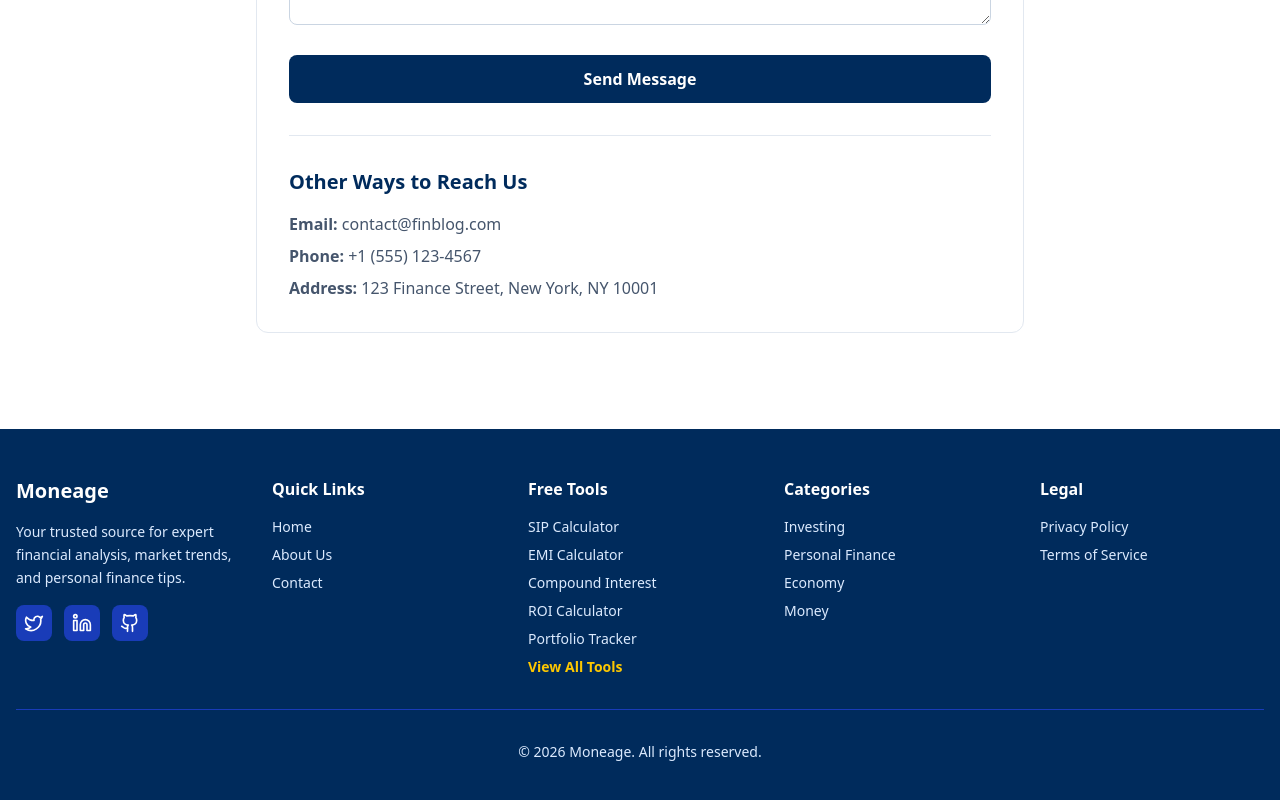
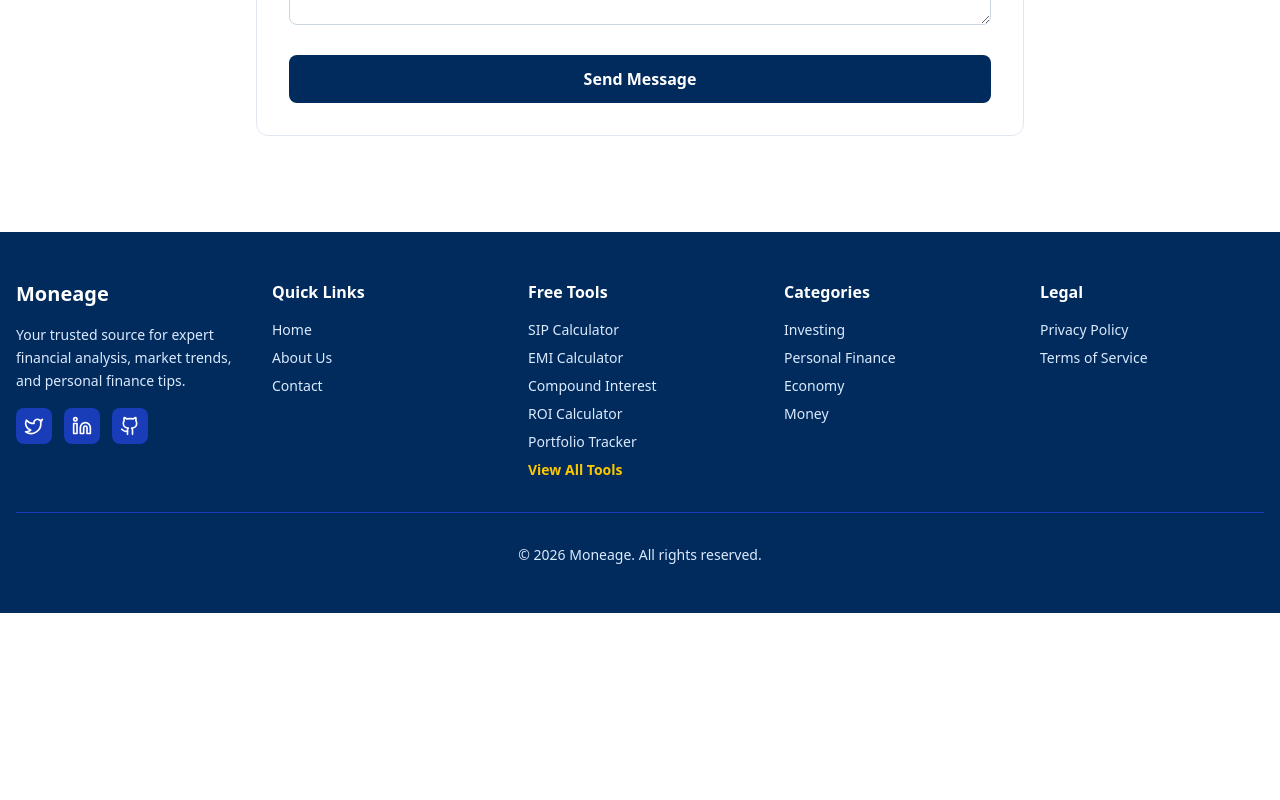
Before and after one commit to Moneage/moneage, a Next.js app in the folder frontend/: page /contact in a window 1280 px wide. Shown: the part 806-1606 px from the top of the page. After the commit the page ends 1419 px from the top, so only its background shows below. Built offline with nearby package versions, Linux system fonts and the light colour scheme; no server answers.

Commit message:
Remove contact information section from contact page

```diff
--- a/frontend/app/contact/page.tsx
+++ b/frontend/app/contact/page.tsx
@@ -77,14 +77,7 @@ export default function ContactPage() {
                     </button>
                 </form>
 
-                <div className="mt-8 pt-8 border-t border-slate-200">
-                    <h2 className="text-xl font-bold text-navy mb-4">Other Ways to Reach Us</h2>
-                    <div className="space-y-2 text-slate-600">
-                        <p><strong>Email:</strong> contact@finblog.com</p>
-                        <p><strong>Phone:</strong> +1 (555) 123-4567</p>
-                        <p><strong>Address:</strong> 123 Finance Street, New York, NY 10001</p>
-                    </div>
-                </div>
+
             </div>
         </div>
     );
```
